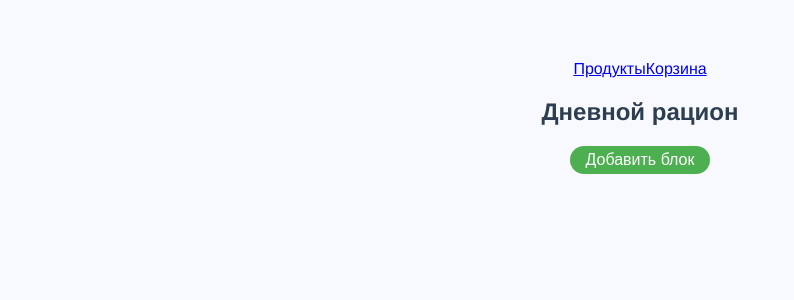
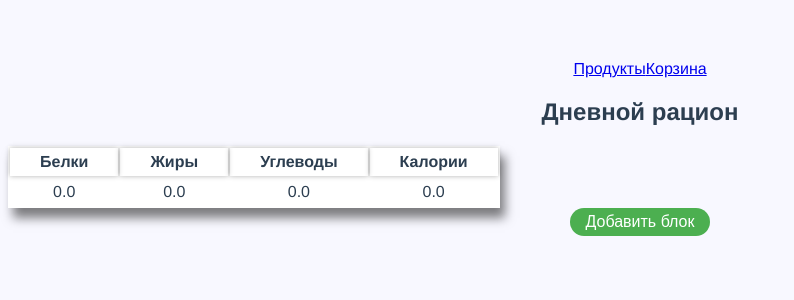
Before and after one commit to Aneg/calorie_calculator, a Vue app: page /#/ in a window 1280 px wide. Before the commit this address led to /#/products. Shown: the top 300 px of the page, without its empty margins (0-794 px from the left). Built offline with nearby package versions, Linux system fonts and the light colour scheme.

Commit message:
fix logic

```diff
--- a/src/App.vue
+++ b/src/App.vue
@@ -5,9 +5,6 @@
       <router-link to="/" tag='a'>Корзина</router-link>
     </div>
     <router-view/>
-    <!-- <Products></Products>
-    <hr/>
-    <Calculator></Calculator> -->
   </div>
 </template>
 
--- a/src/components/Basket.vue
+++ b/src/components/Basket.vue
@@ -24,19 +24,20 @@
           </select>
         <td><input placeholder="Вес" v-model="form.weight"></td>
         <td><button class='button button-green' @click="addToBasket">+</button></td>
-        <td>{{ protein }}</td>
-      <td>{{ fat }}</td>
-      <td>{{ carbohydrate }}</td>
-      <td>{{ calculus }}</td>
+        <td>{{ protein | fixedone }}</td>
+        <td>{{ fat | fixedone }}</td>
+        <td>{{ carbohydrate | fixedone }}</td>
+        <td>{{ calculus | fixedone }}</td>
       </tr>
       <tr v-for="(product, i) in basket.list" :key="i">
         <td>{{product.name }}</td>
         <td><input v-model="product.weight"></td>
         <td><button class="button button-red" @click="dropFromBasket(i)">-</button></td>
-        <td>{{ getCountItem('protein', product) }}</td>
-        <td>{{ getCountItem('fat', product) }}</td>
-        <td>{{ getCountItem('carbohydrate', product) }}</td>
-        <td>{{ getCountItem('calculus', product) }}</td>
+        <!-- <td v-for="count in $store.getters.totalCount(product.product_id, product.weight)" :key="count"> {{ count | fixedone }}</td> -->
+        <td>{{ getCountItem('protein', product) | fixedone }}</td>
+        <td>{{ getCountItem('fat', product) | fixedone }}</td>
+        <td>{{ getCountItem('carbohydrate', product) | fixedone }}</td>
+        <td>{{ getCountItem('calculus', product)| fixedone }}</td>
       </tr>
     </table>
   </div>
@@ -61,6 +62,10 @@ export default {
     },
     calculus () {
       return this.getCount('calculus')
+    },
+    getCountItem (...args) {
+      console.log(args)
+      // return this.$store.getters.totalCount(product.product_id, name, product.weight)
     }
   },
   data () {
@@ -73,9 +78,6 @@ export default {
     this.revert()
   },
   methods: {
-    getCountItem (name, product) {
-      return (this.getProductById(product.product_id)[name] * product.weight / 100).toFixed(1)
-    },
     getProductById (id) {
       return this.$store.getters.product(id)
     },
@@ -83,9 +85,10 @@ export default {
       var protein = 0
       this.basket.list.forEach((item) => {
         // TODO: выводить ошибку, если продукт не найден.
-        protein += this.getProductById(item.product_id)[name] * item.weight / 100
+        protein += this.getCountItem(name, item)
+        this.getProductById(item.product_id)[name] * item.weight / 100
       })
-      return protein.toFixed(1)
+      return protein
     },
     addToBasket () {
       this.form.name = this.getProductById(this.form.product_id).name
--- a/src/components/Calculator.vue
+++ b/src/components/Calculator.vue
@@ -1,10 +1,28 @@
 <template>
-  <div class="calculator">
+  <div>
     <h2>Дневной рацион</h2>
+    <div class="table-center">
+      <table>
+        <caption>
+        </caption>
+        <tr>
+          <th>Белки</th>
+          <th>Жиры</th>
+          <th>Углеводы</th>
+          <th>Калории</th>
+        </tr>
+        <tr>
+          <td>{{ protein | fixedone }}</td>
+          <td>{{ fat | fixedone }}</td>
+          <td>{{ carbohydrate | fixedone }}</td>
+          <td>{{ calculus | fixedone }}</td>
+        </tr>
+      </table>
+    </div>
     <button class='button button-green' @click="addBasket">Добавить блок</button>
     <div>
-      <div class="baskets" v-for="(basket, i) in baskets" :key='basket.id'>
-        <Basket :products="$store.getters.products" :old_basket="basket" @dropOrupdateBasket='dropOrupdateBasket'></Basket>
+      <div class="baskets" v-for="(basket) in baskets" :key='basket.id'>
+        <Basket :products="products" :old_basket="basket" @dropOrupdateBasket='dropOrupdateBasket'></Basket>
       </div>
     </div>
   </div>
@@ -19,6 +37,23 @@ export default {
       baskets: []
     }
   },
+  computed: {
+    protein () {
+      return this.getCount('protein')
+    },
+    carbohydrate () {
+      return this.getCount('carbohydrate')
+    },
+    fat () {
+      return this.getCount('fat')
+    },
+    calculus () {
+      return this.getCount('calculus')
+    },
+    products () {
+      return this.$store.getters.products;
+    }
+  },
   components: {
     Basket
   },
@@ -27,28 +62,35 @@ export default {
   },
   methods: {
     addBasket () {
-      console.log(this.baskets)
-      // let e = {list: []}
-      this.baskets.unshift({list: []})
-      // this.$set(this.baskets[0], 'list', [])
-      console.log(this.baskets)
+      this.baskets.push({list: []})
     },
     dropOrupdateBasket (id, basket = null) {
       dropOrUpdateObjectById(this.baskets, id, basket)
       this.$store.dispatch('saveBaskets', this.baskets)
       this.baskets = copyValue(this.$store.getters.baskets)
+    },
+    getCount (name) {
+      var total = 0
+      this.$store.getters.baskets.forEach((el) => {
+        el.list.forEach((el) => {
+          total += this.$store.getters.product(el.product_id)[name] * el.weight / 100
+        })
+      })
+      return total
     }
   }
 }
 </script>
 
 <style scoped>
+.table-center {
+  text-align: center;
+}
 .calculator {
   margin: 0 10%;
 }
 .baskets {
   margin: 0;
   padding: 0;
-
 }
 </style>
--- a/src/main.js
+++ b/src/main.js
@@ -16,6 +16,10 @@ import store from '@/store/store'
 
 Vue.config.productionTip = false
 
+Vue.filter('fixedone', function (value) {
+  return value.toFixed(1)
+})
+
 /* eslint-disable no-new */
 new Vue({
   el: '#app',
--- a/src/store/modules/products.js
+++ b/src/store/modules/products.js
@@ -49,7 +49,17 @@ const getters = {
     return state.products
   },
   product: (state) => (id) => {
+    console.log('Шлёп!')
     return findObjectById(state.products, id)
+  },
+  totalCount: (state, getters) => (id, weight, name = null) => {
+    let product = getters.product(id)
+    return name !== null ? getters.product(id)[name] * weight / 100
+      : { protein: product['protein'] * weight / 100,
+        fat: product['fat'] * weight / 100,
+        carbohydrate: product['carbohydrate'] * weight / 100,
+        calculus: product['calculus'] * weight / 100
+      }
   }
 }
 
```
